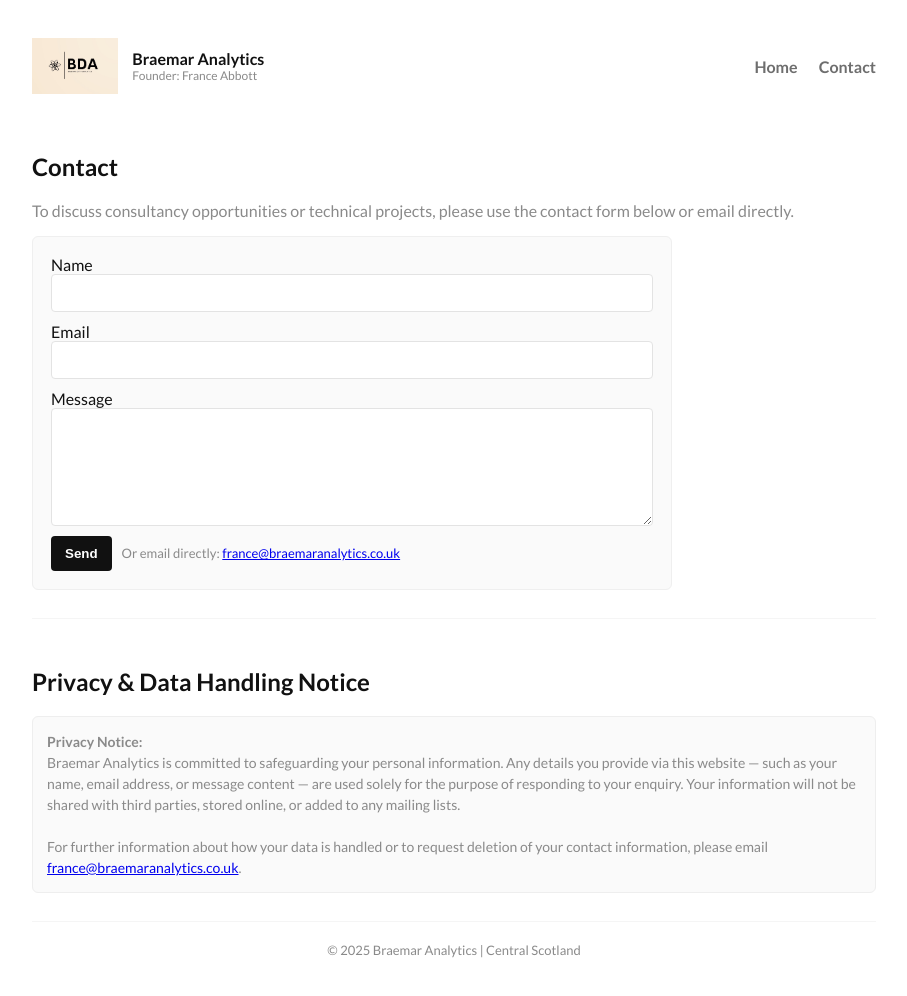
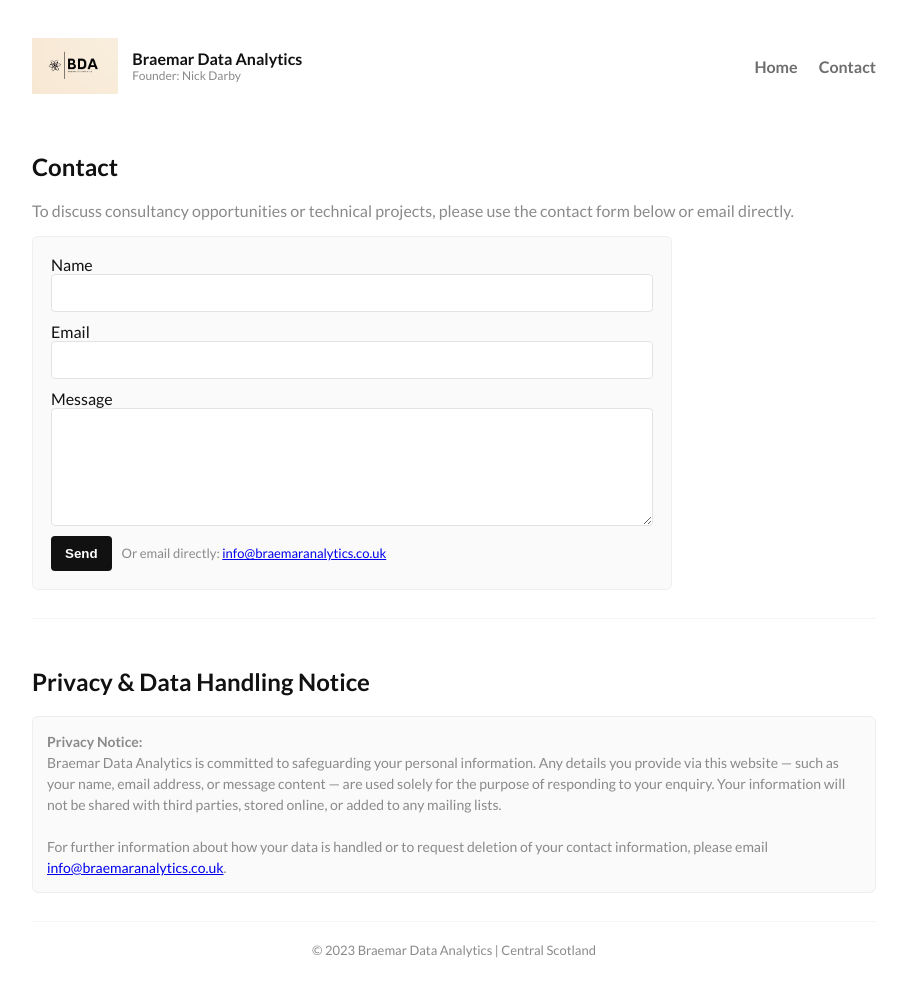
Before and after one commit to ndarby61/braemaranalytics, a plain HTML site: page contact.html in a window 1280 px wide. Shown: the whole page, without its empty margins (186-1093 px from the left). Drawn offline with Linux system fonts and the light colour scheme.

Commit message:
Add files via upload

```diff
--- a/contact.html
+++ b/contact.html
@@ -4,17 +4,17 @@
 <head>
   <meta charset="utf-8">
   <meta name="viewport" content="width=device-width,initial-scale=1">
-  <title>Contact — Braemar Analytics</title>
+  <title>Contact — Braemar Data Analytics</title>
   <link rel="stylesheet" href="styles.css">
 </head>
 <body>
   <div class="container">
     <header class="header">
       <div class="logo">
-        <img src="logo.jpeg" alt="Braemar Analytics logo">
+        <img src="logo.jpeg" alt="Braemar Data Analytics logo">
         <div>
-          <div style="font-weight:700">Braemar Analytics</div>
-          <div style="font-size:12px;color:#8a8a8a">Founder: France Abbott</div>
+          <div style="font-weight:700">Braemar Data Analytics</div>
+          <div style="font-size:12px;color:#8a8a8a">Founder: Nick Darby</div>
         </div>
       </div>
       <nav class="nav">
@@ -28,7 +28,7 @@
         <h2>Contact</h2>
         <p style="color:var(--muted)">To discuss consultancy opportunities or technical projects, please use the contact form below or email directly.</p>
         <div class="contact-card">
-          <form action="mailto:france@braemaranalytics.co.uk" method="post" enctype="text/plain">
+          <form action="mailto:info@braemaranalytics.co.uk" method="post" enctype="text/plain">
             <div class="form-row">
               <label for="name">Name</label>
               <input class="input" id="name" name="name" type="text" required>
@@ -43,7 +43,7 @@
             </div>
             <div style="display:flex;gap:10px;align-items:center">
               <button class="button" type="submit">Send</button>
-              <div style="color:var(--muted);font-size:13px">Or email directly: <a href="mailto:france@braemaranalytics.co.uk">france@braemaranalytics.co.uk</a></div>
+              <div style="color:var(--muted);font-size:13px">Or email directly: <a href="mailto:info@braemaranalytics.co.uk">info@braemaranalytics.co.uk</a></div>
             </div>
           </form>
         </div>
@@ -53,14 +53,14 @@
         <h2>Privacy & Data Handling Notice</h2>
         <div style="background:#fafafa;border:1px solid #eee;border-radius:6px;padding:14px;color:var(--muted);font-size:14px;line-height:1.5;">
           <strong>Privacy Notice:</strong><br>
-          Braemar Analytics is committed to safeguarding your personal information. Any details you provide via this website — such as your name, email address, or message content — are used solely for the purpose of responding to your enquiry. Your information will not be shared with third parties, stored online, or added to any mailing lists.<br><br>
-          For further information about how your data is handled or to request deletion of your contact information, please email <a href="mailto:france@braemaranalytics.co.uk">france@braemaranalytics.co.uk</a>.
+          Braemar Data Analytics is committed to safeguarding your personal information. Any details you provide via this website — such as your name, email address, or message content — are used solely for the purpose of responding to your enquiry. Your information will not be shared with third parties, stored online, or added to any mailing lists.<br><br>
+          For further information about how your data is handled or to request deletion of your contact information, please email <a href="mailto:info@braemaranalytics.co.uk">info@braemaranalytics.co.uk</a>.
         </div>
       </section>
     </main>
 
     <footer class="footer">
-      © 2025 Braemar Analytics | Central Scotland
+      © 2023 Braemar Data Analytics | Central Scotland
     </footer>
   </div>
 </body>
```
